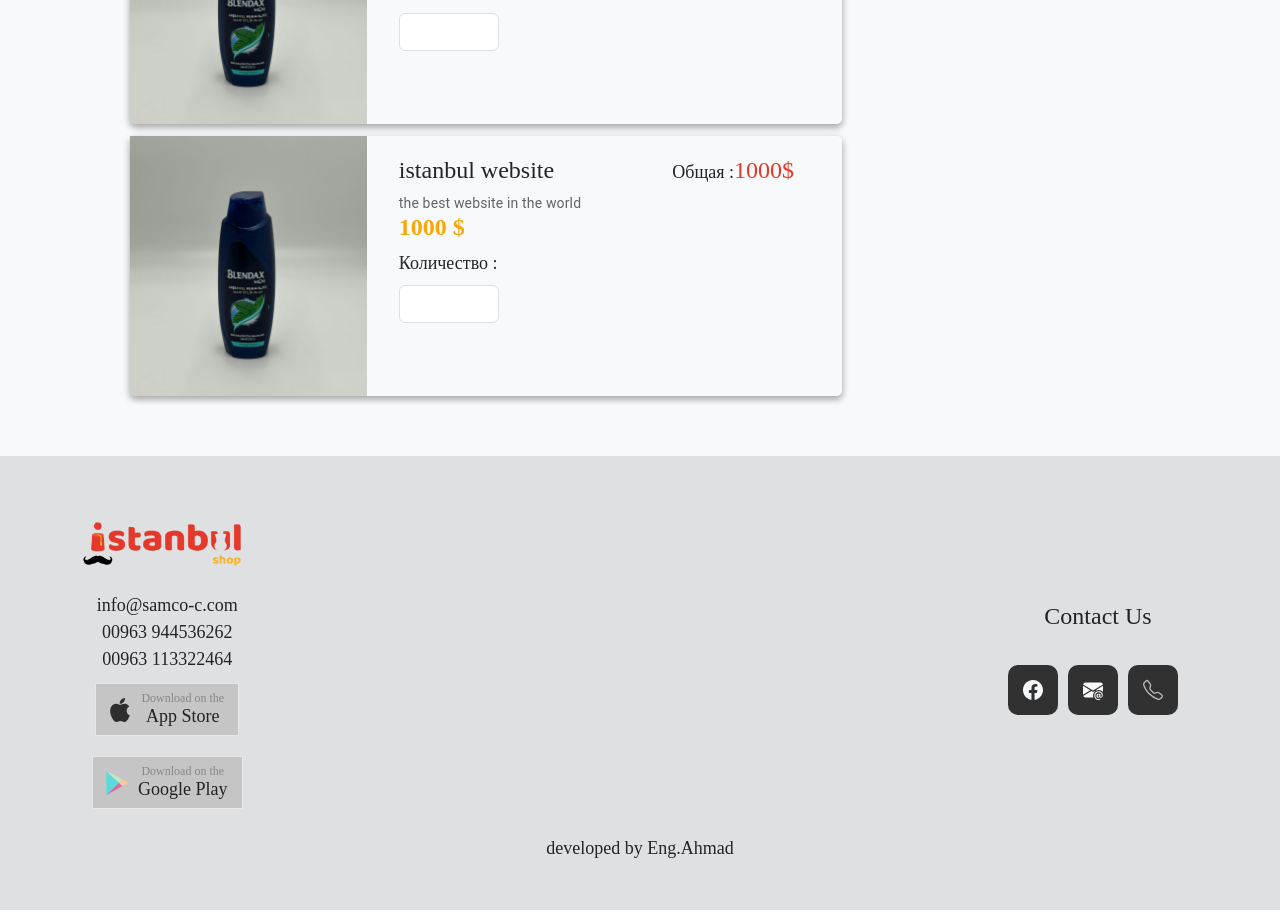
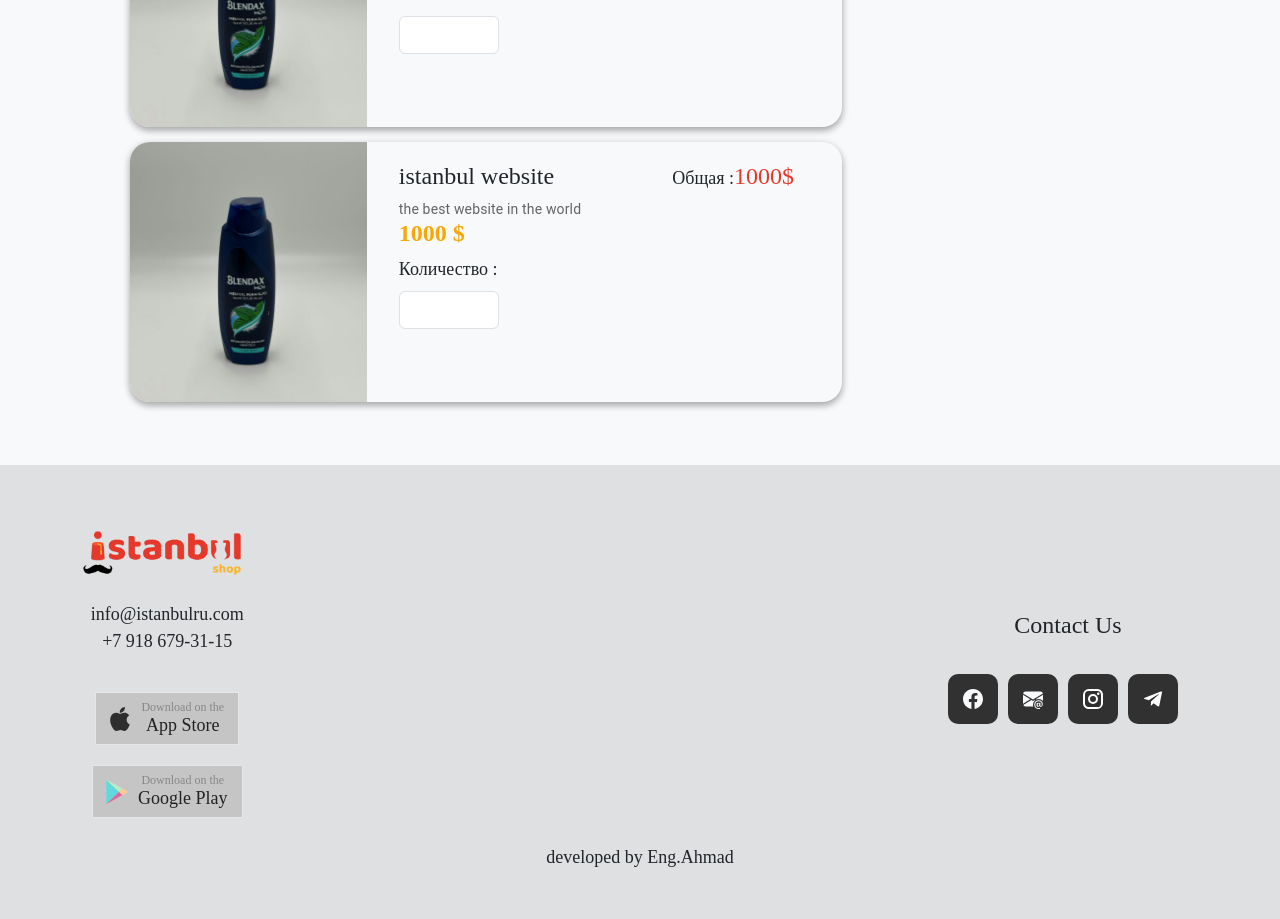
Before and after one commit to Ahmad-e/Istanpul, a React (Create React App) app: page /baket in a window 1280 px wide. Shown: the part 580-1499 px from the top of the page. Built offline with nearby package versions, Linux system fonts and the light colour scheme.

Commit message:
https://github.com/Ahmad-e/Istanpul.git

```diff
--- a/src/commponents/card.js
+++ b/src/commponents/card.js
@@ -26,7 +26,7 @@
                 <Card  style={{ borderRadius:"20px" }}  sx={{ maxWidth: 345 }}>
                     <CardActionArea >
                         <div className={"offer_div "+(offer ? (""):("d_n") )} >
-                        {offer}%<TrendingDownIcon/>  offer
+                        {offer}%<TrendingDownIcon/>
                         </div>
                         <CardMedia
                         component="img"
--- a/src/commponents/down.js
+++ b/src/commponents/down.js
@@ -4,19 +4,21 @@
 import Col from 'react-bootstrap/Col';
 import Nav from 'react-bootstrap/Nav';
 import {useState} from 'react'
+import InstagramIcon from '@mui/icons-material/Instagram';
+import TelegramIcon from '@mui/icons-material/Telegram';
 
 const Down = () =>{
     const color = useSelector((state) => state.counter.mode);
     const [coped,setCoped] = useState (false);
-    function test (){
+    /*function test (){
         setCoped(true);
         const textarea = document.createElement("textarea");
-        textarea.value = "00963 113322464";
+        textarea.value = "+7 918 679-31-15";
         document.body.appendChild(textarea);
         textarea.select();
         document.execCommand("copy");
         document.body.removeChild(textarea);
-    }
+    }*/
 
     return(
 
@@ -39,9 +41,8 @@
                         className="d-inline-block align-top"
                         />)}
                     </h2>
-                    <div className="text2" >info@samco-c.com</div>
-                    <div className="text3" >00963 944536262</div>
-                    <div className="text3" >00963 113322464</div>
+                    <div className="text2" >info@istanbulru.com</div>
+                    <div className="text3" > +7 918 679-31-15 </div><br/>
                         <a href="https://www.kobinet.com.tr/" target="_blank" class="market-btn apple-btn" role="button">
                         <span class="market-button-subtitle">Download on the</span>
                         <span class="market-button-title">App Store</span>
@@ -63,19 +64,17 @@
                                 </a>
 
 
-                                <a href="mailto:info@samco-c.com" class="twitter">
+                                <a href="mailto:info@istanbulru.com" class="twitter">
                                     <svg xmlns="http://www.w3.org/2000/svg" width="36" height="36" fill="#f8f9fa" class="bi bi-envelope-at-fill" viewBox="0 0 16 16">
                                         <path d="M2 2A2 2 0 0 0 .05 3.555L8 8.414l7.95-4.859A2 2 0 0 0 14 2H2Zm-2 9.8V4.698l5.803 3.546L0 11.801Zm6.761-2.97-6.57 4.026A2 2 0 0 0 2 14h6.256A4.493 4.493 0 0 1 8 12.5a4.49 4.49 0 0 1 1.606-3.446l-.367-.225L8 9.586l-1.239-.757ZM16 9.671V4.697l-5.803 3.546.338.208A4.482 4.482 0 0 1 12.5 8c1.414 0 2.675.652 3.5 1.671Z"/>
                                         <path d="M15.834 12.244c0 1.168-.577 2.025-1.587 2.025-.503 0-1.002-.228-1.12-.648h-.043c-.118.416-.543.643-1.015.643-.77 0-1.259-.542-1.259-1.434v-.529c0-.844.481-1.4 1.26-1.4.585 0 .87.333.953.63h.03v-.568h.905v2.19c0 .272.18.42.411.42.315 0 .639-.415.639-1.39v-.118c0-1.277-.95-2.326-2.484-2.326h-.04c-1.582 0-2.64 1.067-2.64 2.724v.157c0 1.867 1.237 2.654 2.57 2.654h.045c.507 0 .935-.07 1.18-.18v.731c-.219.1-.643.175-1.237.175h-.044C10.438 16 9 14.82 9 12.646v-.214C9 10.36 10.421 9 12.485 9h.035c2.12 0 3.314 1.43 3.314 3.034v.21Zm-4.04.21v.227c0 .586.227.8.581.8.31 0 .564-.17.564-.743v-.367c0-.516-.275-.708-.572-.708-.346 0-.573.245-.573.791Z"/>
                                     </svg>
                                 </a>
-                                <a onClick={()=>test()} class="instagram">
-                                    {
-                                        !coped ?
-                                        (<svg xmlns="http://www.w3.org/2000/svg" width="40" height="40" fill="currentColor" class="bi bi-telephone" viewBox="0 0 16 16">
-                                            <path d="M3.654 1.328a.678.678 0 0 0-1.015-.063L1.605 2.3c-.483.484-.661 1.169-.45 1.77a17.568 17.568 0 0 0 4.168 6.608 17.569 17.569 0 0 0 6.608 4.168c.601.211 1.286.033 1.77-.45l1.034-1.034a.678.678 0 0 0-.063-1.015l-2.307-1.794a.678.678 0 0 0-.58-.122l-2.19.547a1.745 1.745 0 0 1-1.657-.459L5.482 8.062a1.745 1.745 0 0 1-.46-1.657l.548-2.19a.678.678 0 0 0-.122-.58L3.654 1.328zM1.884.511a1.745 1.745 0 0 1 2.612.163L6.29 2.98c.329.423.445.974.315 1.494l-.547 2.19a.678.678 0 0 0 .178.643l2.457 2.457a.678.678 0 0 0 .644.178l2.189-.547a1.745 1.745 0 0 1 1.494.315l2.306 1.794c.829.645.905 1.87.163 2.611l-1.034 1.034c-.74.74-1.846 1.065-2.877.702a18.634 18.634 0 0 1-7.01-4.42 18.634 18.634 0 0 1-4.42-7.009c-.362-1.03-.037-2.137.703-2.877L1.885.511z"/>
-                                        </svg>) : (<div>copied</div>)
-                                    }
+                                <a href="https://instagram.com/istanbul.krd" class="instagram">
+                                    <InstagramIcon  style={{ fill: "white" }} />
+                                </a>
+                                <a href="https://instagram.com/istanbul.krd" class="telegram">
+                                    <TelegramIcon  style={{ fill: "white" }} />
                                 </a>
 
                         </ul>
--- a/src/commponents/style.css
+++ b/src/commponents/style.css
@@ -57,14 +57,11 @@
 .offer_div
 {
   width: 80px;
-  height: 80px;
   color: var(--main-color);
   position: absolute;
   border-radius:  20px 0px 20px 0px;
   font-family: fantasy;
   padding: 6px;
-  border-width: 4px;
-  border-style: outset;
   background-color: rgba(151, 145, 145, 0.5);
 }
 .salary
@@ -129,6 +126,14 @@
   }
   .contact .social .instagram:hover {
     background-color: #f00975;
+  }
+  .telegram
+  {
+    color: honeydew;
+  }
+  .contact .social .telegram:hover
+  {
+    background-color: #0088cc;
   }
   .contact .social a i {
     font-size: 20px;
--- a/src/pages/home.js
+++ b/src/pages/home.js
@@ -15,7 +15,7 @@
 
     return(
       <>
-        <Container className="section pt-5 " >
+        <Container className="sectio" >
         <div className="row justify-content-center mt-5 mb-5 d-flex align-items-center text-lg-start">
           <div className="box col-lg-4 col-md-5" >
             <h1> <span className="App-text">{Lang==="Ar" ? ("إسطنبول") : Lang==="En"? ("Istanbul") : "Стамбул"}</span> <span className="gold-color i_font">{Lang==="Ar" ? ("شوب") : Lang==="En"? ("shop") : "магазин"}</span>  </h1>
--- a/src/pages/offers.js
+++ b/src/pages/offers.js
@@ -9,7 +9,7 @@
         <div>
             <Row className="justify-content-center">
                 <Col xlg={2} lg={3} md={5} sm={12} >
-                    <CardItem id={0} imgURL={Test} name="Istanpul website" disc="bestwebsite in the world" price="10000" offer="20" />
+                    <CardItem id={0} imgURL={Test} name="Istanpul website" disc="bestwebsite in the world" price="10000" offer="100" />
                 </Col>
                 <Col xlg={2} lg={3} md={5} sm={12} >
                     <CardItem id={0} imgURL={Test} name="Istanpul website" disc="bestwebsite in the world" price="10000" offer="30" />
--- a/src/pages/style.css
+++ b/src/pages/style.css
@@ -83,8 +83,9 @@
 {
     padding: 22px;
     margin: 12px;
+    margin-bottom: 15px;
     text-align: start;
-    border-radius: 5px;
+    border-radius: 20px;
     box-shadow: 0 2px 8px 0 rgba(0, 0, 0, 0.2), 0 4px 6px 0 rgba(0, 0, 0, 0.19);
 }
 .baket_img_card
@@ -94,6 +95,7 @@
     height: 100%;
     max-width: 300px;
     object-fit: cover;
+    border-radius: 20px 0px 0px 20px;
 }
 .baket_info_card
 {
```
Also changed, not shown: src/commponents/header.js (+17 -9 lines).
